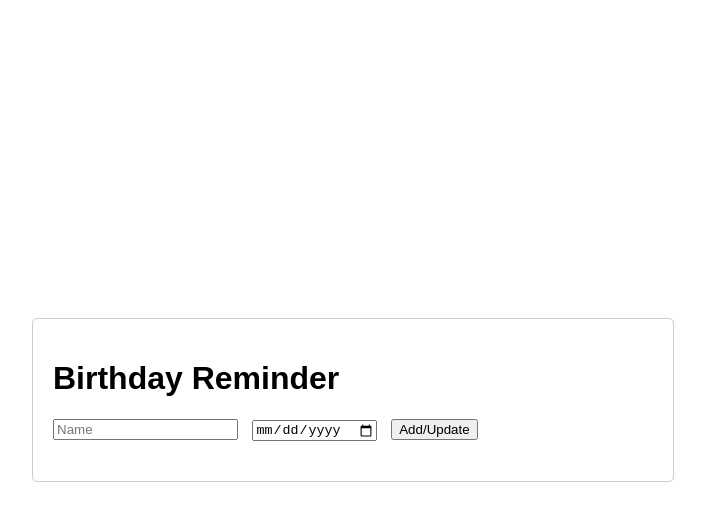
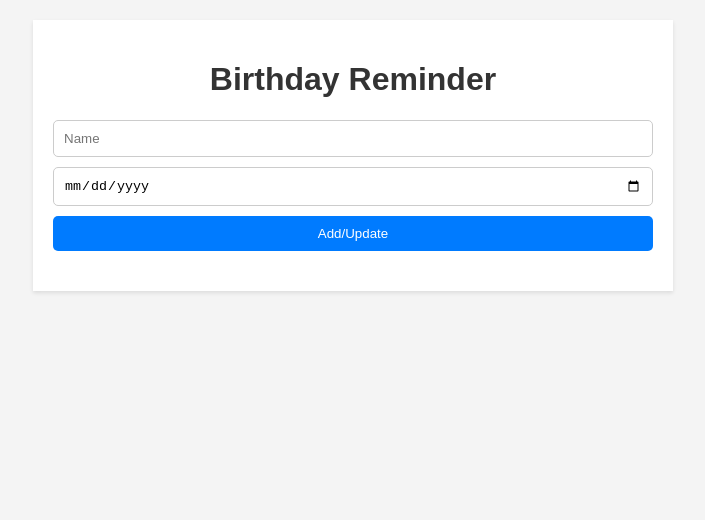
Before and after one commit to henrykrain/midterm, a plain HTML site: page frontend/index.html in a window 1280 px wide. Shown: the whole page, without its empty margins (287-992 px from the left). Drawn offline with Linux system fonts and the light colour scheme; no server answers.

Commit message:
style changes

```diff
--- a/frontend/style.css
+++ b/frontend/style.css
@@ -1,31 +1,87 @@
 body, html {
-    width: 100%;
-    height: 100%;
     margin: 0;
     padding: 0;
-    display: flex;
-    justify-content: center;
-    align-items: center;
-    font-family: Arial, sans-serif;
+    font-family: 'Arial', sans-serif;
+    background-color: #f4f4f4;
+    color: #333;
 }
 
 .app {
-    width: 80%;
     max-width: 600px;
-    margin: 20px;
+    margin: 20px auto;
     padding: 20px;
+    background-color: #fff;
+    box-shadow: 0 2px 4px rgba(0, 0, 0, 0.1);
+}
+
+h1 {
+    color: #333;
+    text-align: center;
+}
+
+#entry-form {
+    display: flex;
+    flex-direction: column;
+    gap: 10px;
+    margin-bottom: 20px;
+}
+
+#entry-form input[type="text"],
+#entry-form input[type="date"] {
+    padding: 10px;
     border: 1px solid #ccc;
     border-radius: 5px;
 }
 
-#entry-form {
-    margin-bottom: 20px;
+#entry-form button {
+    padding: 10px;
+    border: none;
+    background-color: #007bff;
+    color: white;
+    cursor: pointer;
+    border-radius: 5px;
+    transition: background-color 0.3s ease;
 }
 
-#entry-form input, #entry-form button {
-    margin-right: 10px;
+#entry-form button:hover {
+    background-color: #0056b3;
 }
 
 #entries {
     margin-top: 20px;
 }
+
+.entry {
+    background-color: #e9ecef;
+    padding: 10px;
+    border-radius: 5px;
+    margin-bottom: 10px;
+    display: flex;
+    justify-content: space-between;
+    align-items: center;
+}
+
+.entry p {
+    margin: 0;
+}
+
+.delete-btn {
+    background-color: #dc3545;
+    color: rgb(199, 15, 15);
+    border: black;
+    padding: 5px 10px;
+    cursor: pointer;
+    border-radius: 5px;
+    transition: background-color 0.3s ease, transform 0.2s ease;
+    /* Additional transitions for a smoother effect */
+}
+
+.delete-btn:hover, .delete-btn:focus {
+    background-color: #c82333;
+    /* Slightly darker shade on hover/focus for better feedback */
+}
+
+.delete-btn:active {
+    transform: scale(0.95);
+    /* Subtly scales down the button when clicked, adding to the interactive feel */
+}
```
